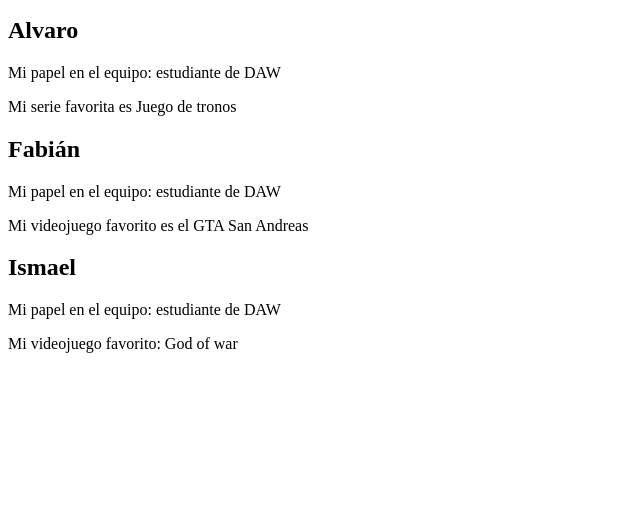
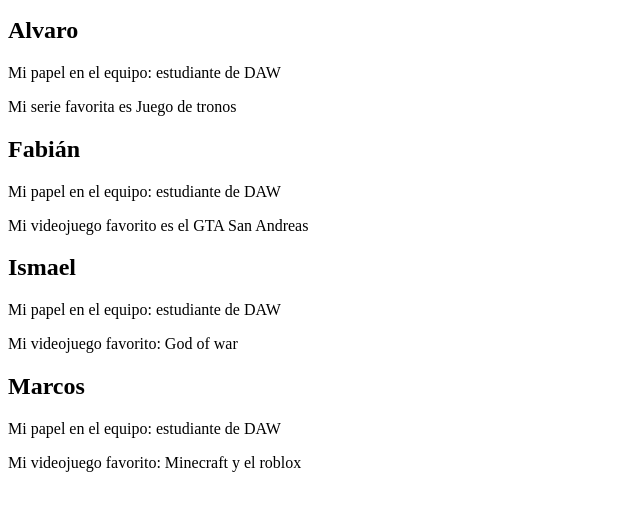
Before and after one commit to Alvarolf087/portal-equipo01, a plain HTML site: page index.html in a window 1280 px wide. Shown: the part 101-612 px from the top of the page, without its empty margins (0-640 px from the left). Drawn offline with Linux system fonts and the light colour scheme.

Commit message:
Añado presentacion de Marcos

```diff
--- a/index.html
+++ b/index.html
@@ -21,5 +21,10 @@
   	<p>Mi papel en el equipo: estudiante de DAW</p>
 	<p>Mi videojuego favorito: God of war</p>
     </section>
+    <section>
+  	<h2>Marcos</h2>
+  	<p>Mi papel en el equipo: estudiante de DAW</p>
+	<p>Mi videojuego favorito: Minecraft y el roblox</p>
+    </section>
   </body>
 </html>
```
